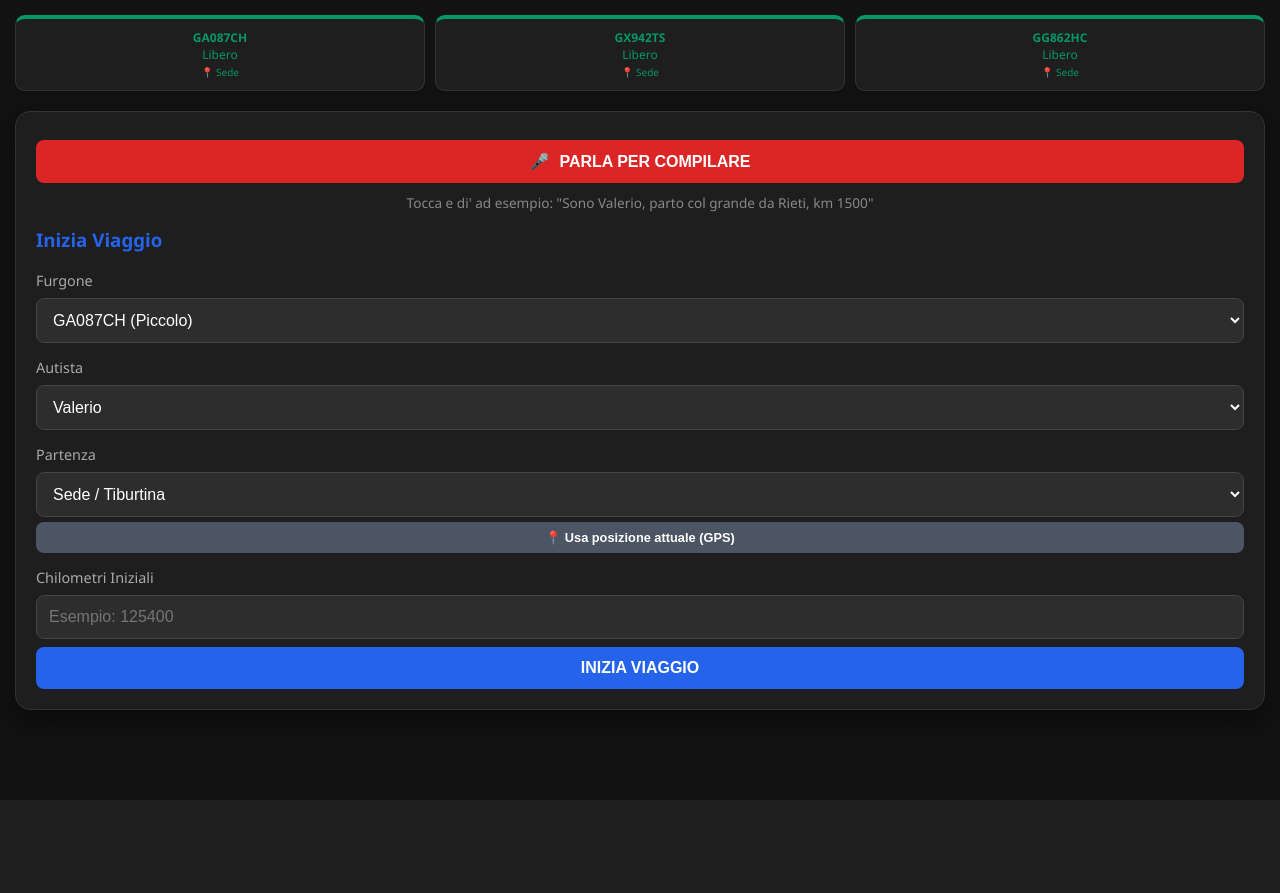
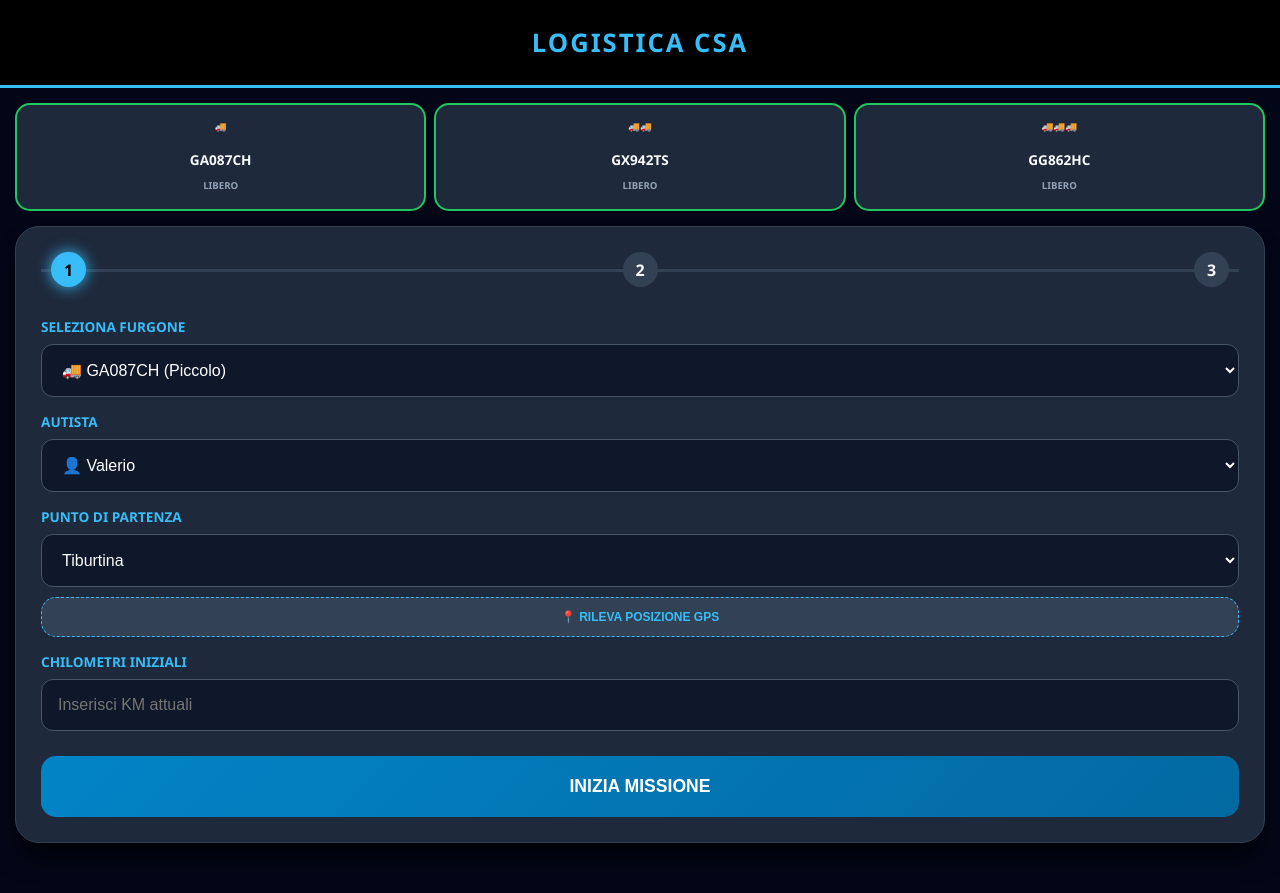
Before and after one commit to valerio121291/furgoni-uscite, a Flask app: page / in a window 1280 px wide. Before the commit the page ends 756 px from the top, so only its background shows below. Run offline with Flask 3, Linux system fonts and the light colour scheme; some libraries are stand-ins or nearby versions.

Commit message:
Update form.html

```diff
--- a/templates/form.html
+++ b/templates/form.html
@@ -2,202 +2,210 @@
 <html lang="it">
 <head>
     <meta charset="utf-8">
-    <meta name="viewport" content="width=device-width, initial-scale=1">
-    <title>Centrale Furgoni Valerio - IA Dark</title>
+    <meta name="viewport" content="width=device-width, initial-scale=1, maximum-scale=1, user-scalable=no">
+    <title>Logistica CSA - Dashboard</title>
     <style>
-        /* TEMA SCURO */
-        body { font-family: 'Segoe UI', Tahoma, Geneva, Verdana, sans-serif; background: #121212; color: #e0e0e0; padding: 15px; margin: 0; }
-        .status-grid { display: grid; grid-template-columns: repeat(3, 1fr); gap: 10px; margin-bottom: 20px; }
-        .truck-card { background: #1e1e1e; padding: 10px; border-radius: 10px; text-align: center; font-size: 0.75rem; border: 1px solid #333; transition: 0.3s; }
-        .In.Viaggio { border-top: 4px solid #f97316; color: #f97316; }
-        .Libero { border-top: 4px solid #059669; color: #059669; }
+        :root {
+            --bg-dark: #020617;
+            --card-dark: #1e293b;
+            --accent: #38bdf8;
+            --success: #22c55e;
+            --warning: #f59e0b;
+            --text-main: #f8fafc;
+        }
+        body {
+            font-family: 'Segoe UI', sans-serif;
+            background: var(--bg-dark);
+            margin: 0;
+            padding-bottom: 50px;
+            color: var(--text-main);
+        }
 
-        .main-card { background: #1e1e1e; padding: 20px; border-radius: 15px; box-shadow: 0 10px 30px rgba(0,0,0,0.5); border: 1px solid #333; }
+        .header {
+            background: #000;
+            color: var(--accent);
+            padding: 25px;
+            text-align: center;
+            font-weight: 800;
+            font-size: 1.6rem;
+            border-bottom: 3px solid var(--accent);
+            text-transform: uppercase;
+            letter-spacing: 2px;
+        }
 
-        h3 { color: #2563eb; margin-top: 0; }
-        label { display: block; margin-top: 15px; font-size: 0.9rem; color: #aaa; }
+        /* Dashboard Furgoni */
+        .status-container { display: grid; grid-template-columns: repeat(3, 1fr); gap: 8px; padding: 15px; }
+        .truck-card {
+            background: var(--card-dark);
+            padding: 15px 2px;
+            border-radius: 15px;
+            text-align: center;
+            border: 1px solid #334155;
+            transition: 0.3s;
+        }
+        .truck-card.In.Viaggio { border: 2px solid var(--warning); box-shadow: 0 0 15px rgba(245, 158, 11, 0.4); }
+        .truck-card.Libero { border: 2px solid var(--success); }
 
-        select, input, button { width: 100%; padding: 12px; margin-top: 8px; border-radius: 8px; border: 1px solid #444; box-sizing: border-box; font-size: 1rem; }
-        select, input { background: #2d2d2d; color: white; }
+        .furgone-icon { font-size: 1.2rem; margin-bottom: 5px; display: block; min-height: 25px; }
+        .truck-card strong { font-size: 0.85rem; display: block; color: var(--text-main); margin-bottom: 3px; }
+        .truck-card span { font-size: 0.6rem; color: #94a3b8; font-weight: bold; text-transform: uppercase; }
 
-        /* BOTTONI */
-        button { background: #2563eb; color: white; font-weight: bold; border: none; cursor: pointer; transition: 0.2s; }
-        button:active { transform: scale(0.98); }
-        .btn-voice { background: #dc2626; margin-bottom: 10px; display: flex; align-items: center; justify-content: center; gap: 10px; }
-        .btn-gps { background: #4b5563; font-size: 0.8rem; padding: 8px; margin-top: 5px; }
-        .btn-stop { background: #059669; }
-        .btn-annulla { background: transparent; color: #666; border: 1px solid #444; margin-top: 30px; font-size: 0.8rem; }
+        /* Form e Input */
+        .main-container { padding: 0 15px; }
+        .card {
+            background: var(--card-dark);
+            padding: 25px;
+            border-radius: 24px;
+            border: 1px solid #334155;
+            box-shadow: 0 20px 25px -5px rgba(0, 0, 0, 0.6);
+        }
 
-        .info-box { background: #1a2233; padding: 12px; border-radius: 8px; margin-bottom: 15px; font-size: 0.9rem; border-left: 4px solid #2563eb; color: #fff; }
-        #stato-ia { text-align: center; color: #888; font-size: 0.85rem; margin-bottom: 15px; }
+        label { display: block; margin-top: 15px; font-weight: 700; font-size: 0.85rem; color: var(--accent); text-transform: uppercase; }
+        select, input {
+            width: 100%; padding: 16px; margin-top: 8px; border-radius: 12px;
+            border: 1px solid #475569; background: #0f172a; color: white; font-size: 1rem;
+            box-sizing: border-box;
+        }
+
+        .btn {
+            width: 100%; padding: 20px; margin-top: 25px; border-radius: 15px;
+            border: none; font-size: 1.1rem; font-weight: 800; color: white;
+            cursor: pointer; text-transform: uppercase;
+        }
+        .btn-start { background: linear-gradient(135deg, #0284c7, #0369a1); }
+        .btn-next { background: linear-gradient(135deg, #d97706, #b45309); }
+        .btn-stop { background: linear-gradient(135deg, #16a34a, #15803d); }
+        .btn-gps { background: #334155; margin-top: 10px; font-size: 0.75rem; color: var(--accent); border: 1px dashed var(--accent); padding: 12px; }
+
+        .progress-bar { display: flex; justify-content: space-between; margin-bottom: 30px; position: relative; padding: 0 10px; }
+        .progress-step { width: 35px; height: 35px; background: #334155; border-radius: 50%; display: flex; align-items: center; justify-content: center; font-weight: bold; z-index: 2; }
+        .progress-step.active { background: var(--accent); color: #000; box-shadow: 0 0 15px var(--accent); }
+        .progress-line { position: absolute; top: 17px; left: 0; right: 0; height: 3px; background: #334155; z-index: 1; }
+
+        .info-active { background: #0c4a6e; border-radius: 12px; padding: 20px; margin-bottom: 20px; text-align: center; border: 1px solid var(--accent); }
     </style>
 </head>
 <body>
 
-    <div class="status-grid">
-        {% for t, info in furgoni.items() %}
-        <div class="truck-card {{ info.stato }}">
-            <strong>{{ t }}</strong><br>
-            {{ info.stato }}<br>
-            <small>📍 {{ info.posizione }}</small>
+    <div class="header">LOGISTICA CSA</div>
+
+    <div class="status-container">
+        <div class="truck-card {{ furgoni['GA087CH'].stato }}">
+            <span class="furgone-icon">🚚</span>
+            <strong>GA087CH</strong>
+            <span>{{ furgoni['GA087CH'].stato }}</span>
         </div>
-        {% endfor %}
+        <div class="truck-card {{ furgoni['GX942TS'].stato }}">
+            <span class="furgone-icon">🚚🚚</span>
+            <strong>GX942TS</strong>
+            <span>{{ furgoni['GX942TS'].stato }}</span>
+        </div>
+        <div class="truck-card {{ furgoni['GG862HC'].stato }}">
+            <span class="furgone-icon">🚚🚚🚚</span>
+            <strong>GG862HC</strong>
+            <span>{{ furgoni['GG862HC'].stato }}</span>
+        </div>
     </div>
 
-    <div class="main-card">
+    <div class="main-container">
+        <div class="card">
+            <form method="post">
                 {% if not targa_attiva %}
-            <button type="button" class="btn-voice" id="btn-vocale">
-                <span>🎤</span> PARLA PER COMPILARE
-            </button>
-            <div id="stato-ia">Tocca e di' ad esempio: "Sono Valerio, parto col grande da Rieti, km 1500"</div>
+                    <div class="progress-bar">
+                        <div class="progress-line"></div>
+                        <div class="progress-step active">1</div>
+                        <div class="progress-step">2</div>
+                        <div class="progress-step">3</div>
+                    </div>
 
-            <form method="post" id="mainForm">
-                <h3>Inizia Viaggio</h3>
-
-                <label>Furgone</label>
-                <select name="targa" id="targa" required>
-                    <option value="GA087CH">GA087CH (Piccolo)</option>
-                    <option value="GX942TS">GX942TS (Medio)</option>
-                    <option value="GG862HC">GG862HC (Grosso)</option>
+                    <label>Seleziona Furgone</label>
+                    <select name="targa" required>
+                        <option value="GA087CH">🚚 GA087CH (Piccolo)</option>
+                        <option value="GX942TS">🚚🚚 GX942TS (Medio)</option>
+                        <option value="GG862HC">🚚🚚🚚 GG862HC (Grosso)</option>
                     </select>
 
                     <label>Autista</label>
-                <select name="autista" id="autista">
-                    <option value="Valerio">Valerio</option>
-                    <option value="Daniele">Daniele</option>
-                    <option value="Costantino">Costantino</option>
-                    <option value="Simone">Simone</option>
-                    <option value="Stefano">Stefano</option>
+                    <select name="autista">
+                        <option value="Valerio">👤 Valerio</option>
+                        <option value="Daniele">👤 Daniele</option>
+                        <option value="Costantino">👤 Costantino</option>
+                        <option value="Simone">👤 Simone</option>
+                        <option value="Stefano">👤 Stefano</option>
                     </select>
 
-                <label>Partenza</label>
+                    <label>Punto di Partenza</label>
                     <select name="partenza" id="partenza">
-                    <option value="Sede">Sede / Tiburtina</option>
+                        <option value="Tiburtina">Tiburtina</option>
                         <option value="Rieti">Rieti</option>
-                    <option value="Cavour Viminale">Cavour Viminale</option>
-                    <option value="Via Genova">Via Genova</option>
                         <option value="Policlinico">Policlinico</option>
-                    <option value="San Giovanni">San Giovanni</option>
                         <option value="L'Aquila">L'Aquila</option>
-                    <option value="Teramo">Teramo</option>
-                    <option value="Avezzano">Avezzano</option>
                     </select>
-                <button type="button" class="btn-gps" onclick="rilevaPosizione('partenza')">📍 Usa posizione attuale (GPS)</button>
+                    <button type="button" class="btn btn-gps" onclick="rilevaPosizione('partenza')">📍 RILEVA POSIZIONE GPS</button>
 
                     <label>Chilometri Iniziali</label>
-                <input type="number" name="km_partenza" id="km_partenza" placeholder="Esempio: 125400" required>
+                    <input type="number" name="km_partenza" placeholder="Inserisci KM attuali" required>
 
-                <button type="submit" name="azione" value="start">INIZIA VIAGGIO</button>
-            </form>
+                    <button type="submit" name="azione" value="start" class="btn btn-start">Inizia Missione</button>
 
                 {% else %}
-            <div class="info-box">
-                🚜 Mezzo: <strong>{{ targa_attiva }}</strong><br>
-                👤 Autista: <strong>{{ corsa_attiva.autista }}</strong>
+                    <div class="info-active">
+                        <span style="font-size: 2.5rem;">
+                            {% if targa_attiva == "GA087CH" %} 🚚
+                            {% elif targa_attiva == "GX942TS" %} 🚚🚚
+                            {% else %} 🚚🚚🚚 {% endif %}
+                        </span><br>
+                        <strong style="font-size: 1.4rem;">{{ targa_attiva }}</strong> <br>
+                        <small>Autista: {{ corsa_attiva.autista }}</small>
                     </div>
-
-            <form method="post">
                     <input type="hidden" name="targa" value="{{ targa_attiva }}">
 
                     {% if corsa_attiva.step == 1 %}
-                    <h3>Fase 2: Arrivo a Destinazione</h3>
-                    <label>Destinazione Raggiunta</label>
+                        <div class="progress-bar">
+                            <div class="progress-line" style="background: var(--accent);"></div>
+                            <div class="progress-step active">✓</div>
+                            <div class="progress-step active">2</div>
+                            <div class="progress-step">3</div>
+                        </div>
+                        <label>Arrivo a Destinazione</label>
                         <select name="destinazione" id="destinazione">
                             <option value="Rieti">Rieti</option>
-                        <option value="Tiburtina">Tiburtina</option>
                             <option value="L'Aquila">L'Aquila</option>
-                        <option value="Cavour Viminale">Cavour Viminale</option>
-                        <option value="Via Genova">Via Genova</option>
-                        <option value="Policlinico">Policlinico</option>
                             <option value="Avezzano">Avezzano</option>
-                        <option value="Teramo">Teramo</option>
-                        <option value="Sede">Sede</option>
                         </select>
-                    <button type="button" class="btn-gps" onclick="rilevaPosizione('destinazione')">📍 Rileva dove sono ora</button>
-
-                    <label>Chilometri all'Arrivo</label>
-                    <input type="number" name="km_destinazione" placeholder="KM Arrivo" required>
-
-                    <button type="submit" name="azione" value="arrivo_dest">REGISTRA ARRIVO</button>
+                        <button type="button" class="btn btn-gps" onclick="rilevaPosizione('destinazione')">📍 CONFERMA GPS ARRIVO</button>
+                        <input type="number" name="km_destinazione" placeholder="KM sul cruscotto" required>
+                        <button type="submit" name="azione" value="arrivo_dest" class="btn btn-next">Registra Arrivo</button>
 
                     {% elif corsa_attiva.step == 2 %}
-                    <h3>Fase 3: Rientro alla Base</h3>
-                    <p style="font-size: 0.9rem; color: #888;">Stai rientrando alla sede di Tiburtina.</p>
-
-                    <label>Chilometri Finali (Rientro)</label>
-                    <input type="number" name="km_rientro" placeholder="KM Finali" required>
-
-                    <button type="submit" name="azione" value="stop" class="btn-stop">CHIUDI E SCARICA PDF</button>
+                        <div class="progress-bar">
+                            <div class="progress-line" style="background: var(--accent);"></div>
+                            <div class="progress-step active">✓</div>
+                            <div class="progress-step active">✓</div>
+                            <div class="progress-step active">3</div>
+                        </div>
+                        <label>Chilometri al Rientro</label>
+                        <input type="number" name="km_rientro" placeholder="KM Finali (Sede)" required>
+                        <button type="submit" name="azione" value="stop" class="btn btn-stop">Chiudi e Scarica PDF</button>
                     {% endif %}
 
-                <button type="submit" name="azione" value="annulla" class="btn-annulla">Annulla Viaggio</button>
+                    <button type="submit" name="azione" value="annulla" style="background:none; border:none; color:#64748b; width:100%; margin-top:30px; font-weight:bold;">× Annulla Missione</button>
+                {% endif %}
             </form>
-        {% endif %}
+        </div>
     </div>
 
     <script>
-    // --- LOGICA MICROFONO E IA ---
-    const btnIA = document.getElementById('btn-vocale');
-    const statoIA = document.getElementById('stato-ia');
-
-    if ('webkitSpeechRecognition' in window) {
-        const recognition = new webkitSpeechRecognition();
-        recognition.lang = "it-IT";
-        recognition.continuous = false;
-
-        btnIA.onclick = () => {
-            recognition.start();
-            statoIA.innerText = "Ti ascolto... parla ora";
-            statoIA.style.color = "#ef4444";
-        };
-
-        recognition.onresult = (event) => {
-            const transcript = event.results[0][0].transcript;
-            statoIA.innerText = "IA sta analizzando: " + transcript;
-            statoIA.style.color = "#2563eb";
-
-            fetch('/process_voice', {
-                method: 'POST',
-                headers: {'Content-Type': 'application/json'},
-                body: JSON.stringify({text: transcript})
-            })
-            .then(res => res.json())
-            .then(data => {
-                if(data.targa) document.getElementById('targa').value = data.targa;
-                if(data.autista) document.getElementById('autista').value = data.autista;
-                if(data.km) document.getElementById('km_partenza').value = data.km;
-                if(data.partenza) {
-                    let sel = document.getElementById('partenza');
-                    let opt = new Option(data.partenza, data.partenza, true, true);
-                    sel.add(opt);
-                }
-                statoIA.innerText = "Dati compilati correttamente!";
-                statoIA.style.color = "#059669";
-            })
-            .catch(err => {
-                statoIA.innerText = "Errore IA. Prova a scrivere a mano.";
-                statoIA.style.color = "#888";
-            });
-        };
-    } else {
-        btnIA.style.display = 'none';
-        statoIA.innerText = "Microfono non supportato su questo browser.";
-    }
-
-    // --- LOGICA GPS ---
     function rilevaPosizione(idCampo) {
         const campo = document.getElementById(idCampo);
         if (navigator.geolocation) {
             navigator.geolocation.getCurrentPosition(function(position) {
-                const lat = position.coords.latitude;
-                const lon = position.coords.longitude;
-                fetch(`https://nominatim.openstreetmap.org/reverse?format=json&lat=${lat}&lon=${lon}`)
+                fetch(`https://nominatim.openstreetmap.org/reverse?format=json&lat=${position.coords.latitude}&lon=${position.coords.longitude}`)
                     .then(r => r.json())
                     .then(data => {
-                        const nome = data.address.city || data.address.town || data.address.village || "Posizione Rilevata";
+                        const nome = data.address.city || data.address.town || data.address.suburb || "Posizione Rilevata";
                         const opt = new Option(nome, nome, true, true);
                         campo.add(opt);
-                        alert("Posizione rilevata: " + nome);
                     });
             });
         }
```
Lines whose indentation alone changed are shown as unchanged.
